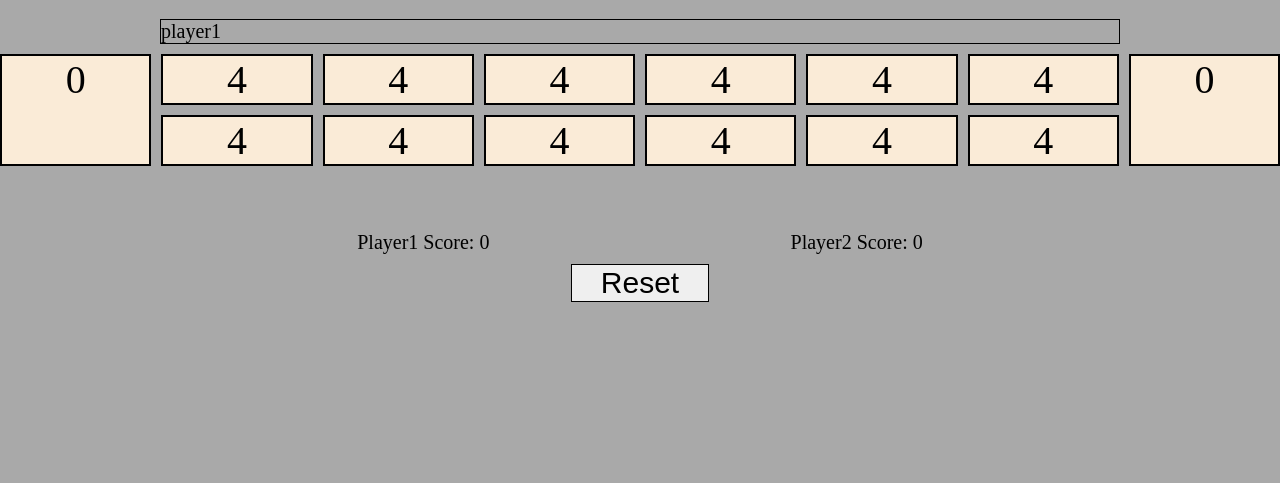
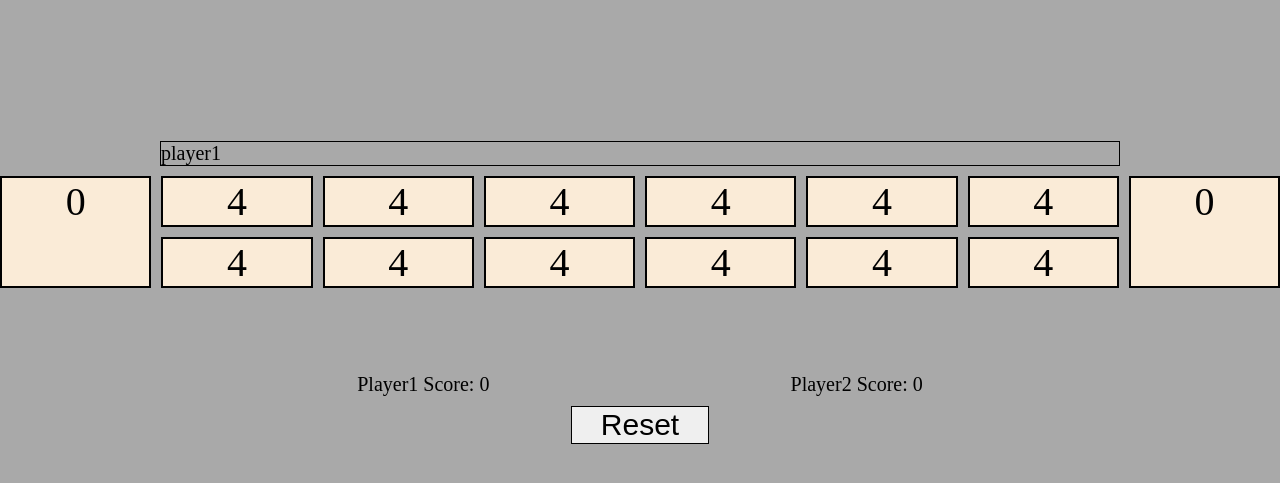
Before and after one commit to isantiag/Mancala, a plain HTML site: page index.html in a window 1280 px wide. Shown: the part 61-544 px from the top of the page. Drawn offline with Linux system fonts and the light colour scheme.

Commit message:
html and css were updated

```diff
--- a/style.css
+++ b/style.css
@@ -8,7 +8,21 @@ html, body{
     background: darkgray;
 }
 
+body {
+    display: grid;
+    grid-template-columns: 1fr;
+    grid-template-rows: 2fr 2fr 1fr;
+    grid-template-areas: "header"
+                         "main"
+                         "footer";
+}
+
+header {
+    grid-area: header;
+}
+
 main {
+    grid-area: main;
     display:grid;
     height: max-content;
     grid-template-columns: 1fr 1fr 1fr 1fr 1fr 1fr 1fr 1fr;
@@ -163,6 +177,7 @@ main {
     font-size: 40px;
 }
 footer {
+    grid-area: footer;
     display: grid;
     grid-template-columns: 1fr 1fr 0.5fr 1fr 1fr;
     grid-template-rows: 1fr 1frfr 1fr;
```
Also changed, not shown: 1 other file.
